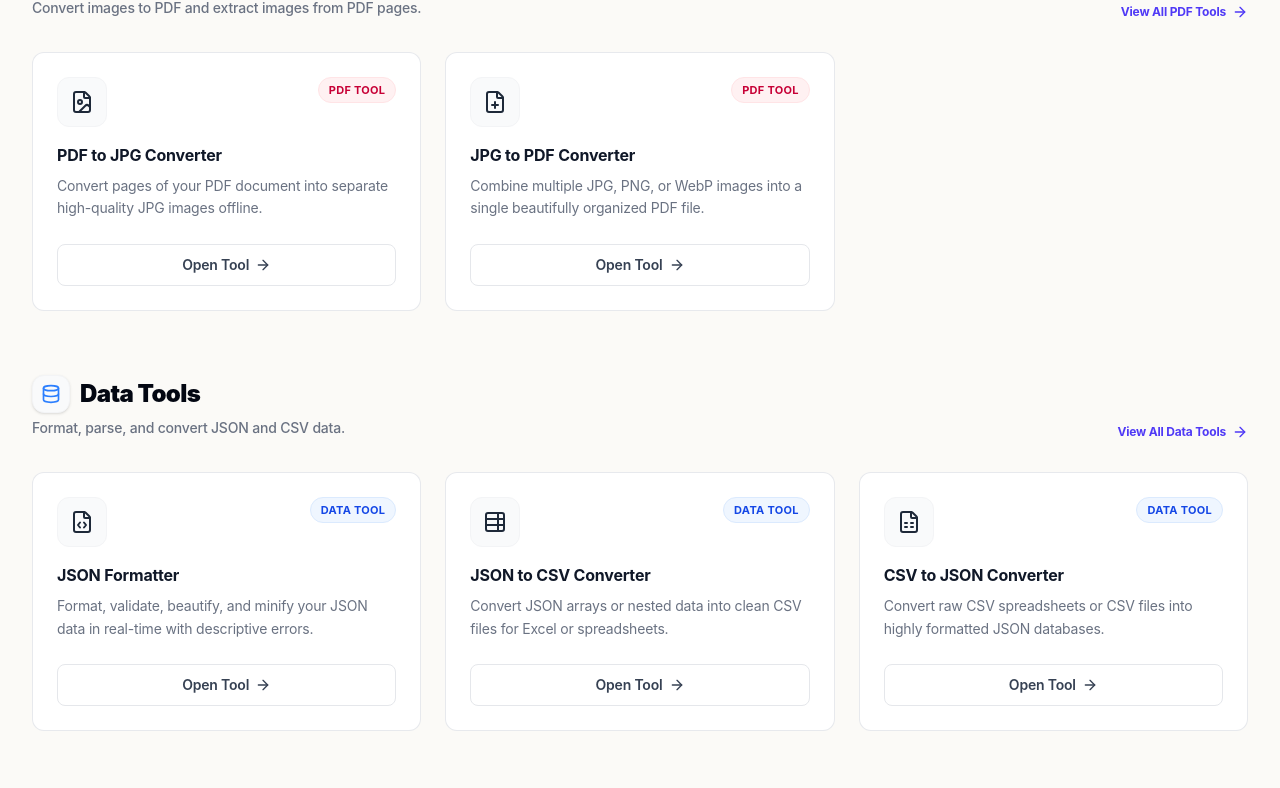
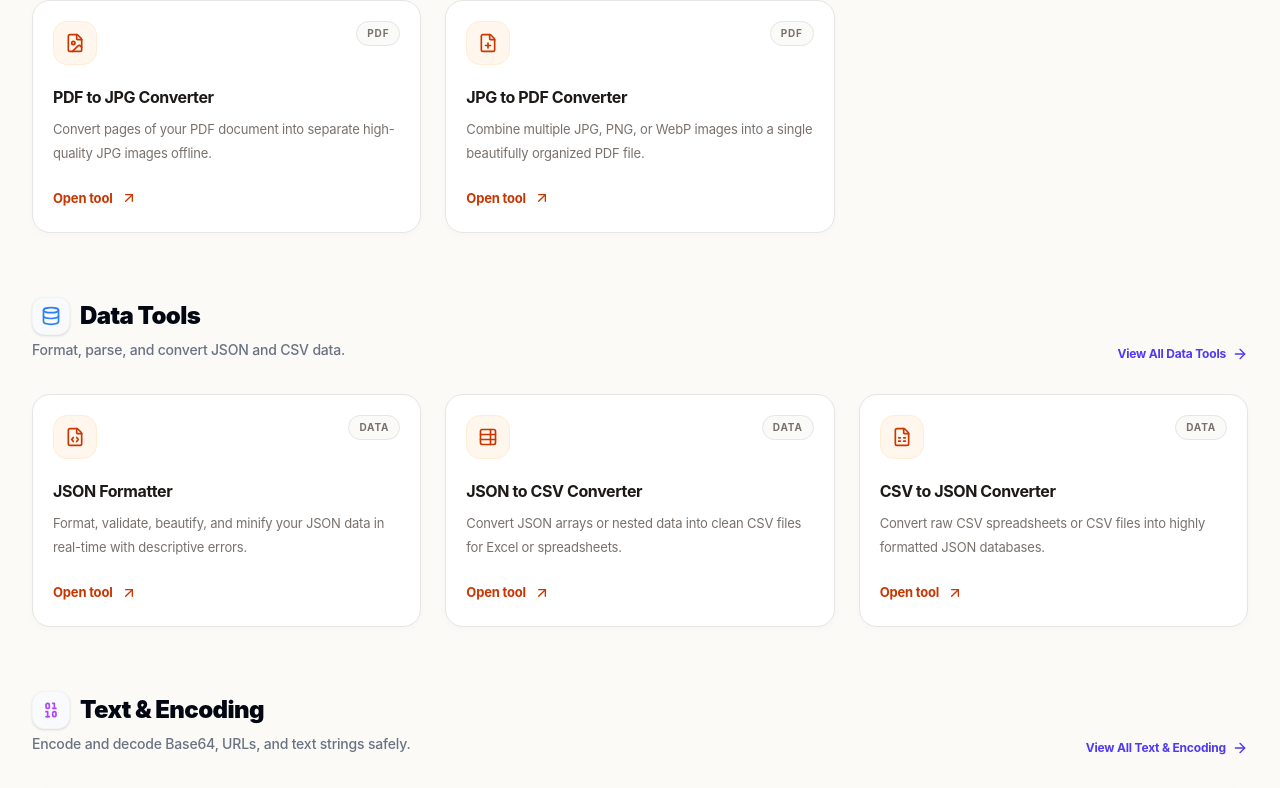
Before and after one commit to Liaquatali123/convert-hub, a Next.js app: page / in a window 1280 px wide. Shown: the part 1370-2158 px from the top of the page. Built offline with nearby package versions, Linux system fonts and the light colour scheme.

Commit message:
Redesign ConvertHub with a clean MangoDisk-inspired interface

```diff
--- a/components/ToolCard.tsx
+++ b/components/ToolCard.tsx
@@ -5,62 +5,47 @@ import Link from 'next/link';
 import * as Icons from 'lucide-react';
 import { Tool } from '@/lib/tools';
 
-interface ToolCardProps {
-  tool: Tool;
-}
+interface ToolCardProps { tool: Tool; }
+
+const categoryLabels = {
+  image: 'Image',
+  pdf: 'PDF',
+  data: 'Data',
+  text: 'Text',
+  utility: 'Utility',
+};
 
 export default function ToolCard({ tool }: ToolCardProps) {
-  // Dynmically select the icon based on tool.iconName
-  const IconComponent = (Icons[tool.iconName as keyof typeof Icons] || Icons.HelpCircle) as React.ComponentType<{ className?: string }>;
-
-  const categoryColorMap = {
-    image: 'bg-emerald-50 dark:bg-emerald-950/30 text-emerald-700 dark:text-emerald-400 border-emerald-100 dark:border-emerald-900/40',
-    pdf: 'bg-rose-50 dark:bg-rose-950/30 text-rose-700 dark:text-rose-400 border-rose-100 dark:border-rose-900/40',
-    data: 'bg-blue-50 dark:bg-blue-950/30 text-blue-700 dark:text-blue-400 border-blue-100 dark:border-blue-900/40',
-    text: 'bg-purple-50 dark:bg-purple-950/30 text-purple-700 dark:text-purple-400 border-purple-100 dark:border-purple-900/40',
-    utility: 'bg-amber-50 dark:bg-amber-950/30 text-amber-700 dark:text-amber-400 border-amber-100 dark:border-amber-900/40',
-  };
-
-  const categoryLabels = {
-    image: 'Image Tool',
-    pdf: 'PDF Tool',
-    data: 'Data Tool',
-    text: 'Text & Encoding',
-    utility: 'Utility Tool',
-  };
+  const IconComponent = (Icons[tool.iconName as keyof typeof Icons] || Icons.WandSparkles) as React.ComponentType<{ className?: string }>;
 
   return (
-    <div
+    <article
       id={`tool-card-${tool.id}`}
-      className="group flex flex-col justify-between p-6 bg-white dark:bg-gray-950 border border-gray-200/90 dark:border-gray-900 rounded-xl hover:border-indigo-500/50 dark:hover:border-indigo-500/50 hover:shadow-lg dark:hover:shadow-indigo-950/20 transition-all duration-300"
+      className="group flex min-h-[228px] flex-col justify-between rounded-[18px] border border-stone-200 bg-white p-5 shadow-[0_2px_8px_rgba(38,37,31,0.025)] transition-all duration-200 hover:-translate-y-1 hover:border-orange-200 hover:shadow-[0_14px_32px_rgba(85,61,32,0.08)] dark:border-stone-700 dark:bg-stone-900"
     >
       <div>
-        <div className="flex justify-between items-start mb-4">
-          <div className="p-3 rounded-xl bg-gray-50 dark:bg-gray-900/80 text-gray-800 dark:text-gray-200 border border-gray-100 dark:border-gray-800/80 group-hover:bg-indigo-50 dark:group-hover:bg-indigo-950/40 group-hover:text-indigo-600 dark:group-hover:text-indigo-400 group-hover:border-indigo-100 dark:group-hover:border-indigo-900/50 transition-colors">
-            <IconComponent className="w-6 h-6" />
-          </div>
-          <span className={`text-[11px] font-bold tracking-wide uppercase px-2.5 py-1 rounded-full border ${categoryColorMap[tool.category]}`}>
+        <div className="mb-5 flex items-start justify-between gap-3">
+          <span className="flex h-11 w-11 items-center justify-center rounded-[14px] border border-orange-100 bg-orange-50 text-orange-700 dark:border-orange-900/50 dark:bg-orange-950/40 dark:text-orange-300">
+            <IconComponent className="h-5 w-5" />
+          </span>
+          <span className="rounded-full border border-stone-200 bg-stone-50 px-2.5 py-1 text-[10px] font-bold uppercase tracking-[.08em] text-stone-500 dark:border-stone-700 dark:bg-stone-800 dark:text-stone-300">
             {categoryLabels[tool.category]}
           </span>
         </div>
-
-        <h3 className="text-base font-bold text-gray-900 dark:text-white group-hover:text-indigo-600 dark:group-hover:text-indigo-400 transition-colors mb-2">
+        <h3 className="mb-2 text-[16px] font-bold tracking-tight text-stone-900 group-hover:text-orange-700 dark:text-stone-100 dark:group-hover:text-orange-300">
           {tool.name}
         </h3>
-
-        <p className="text-sm text-gray-500 dark:text-gray-400 leading-relaxed mb-6">
+        <p className="text-[13px] leading-6 text-stone-500 dark:text-stone-400">
           {tool.description}
         </p>
       </div>
-
       <Link
         id={`open-tool-btn-${tool.id}`}
         href={tool.route}
-        className="w-full flex items-center justify-center gap-1.5 px-4 py-2.5 rounded-lg text-sm font-semibold border border-gray-200 dark:border-gray-800 hover:border-indigo-600 hover:bg-indigo-600 hover:text-white dark:hover:border-indigo-500 dark:hover:bg-indigo-500 text-gray-700 dark:text-gray-300 transition-all group-hover:shadow-sm"
+        className="mt-5 inline-flex w-fit items-center gap-2 rounded-lg py-1 text-[13px] font-bold text-orange-700 hover:gap-3 dark:text-orange-300"
       >
-        Open Tool
-        <Icons.ArrowRight className="w-4 h-4 transition-transform group-hover:translate-x-1" />
+        Open tool <Icons.ArrowUpRight className="h-4 w-4" />
       </Link>
-    </div>
+    </article>
   );
 }
```
